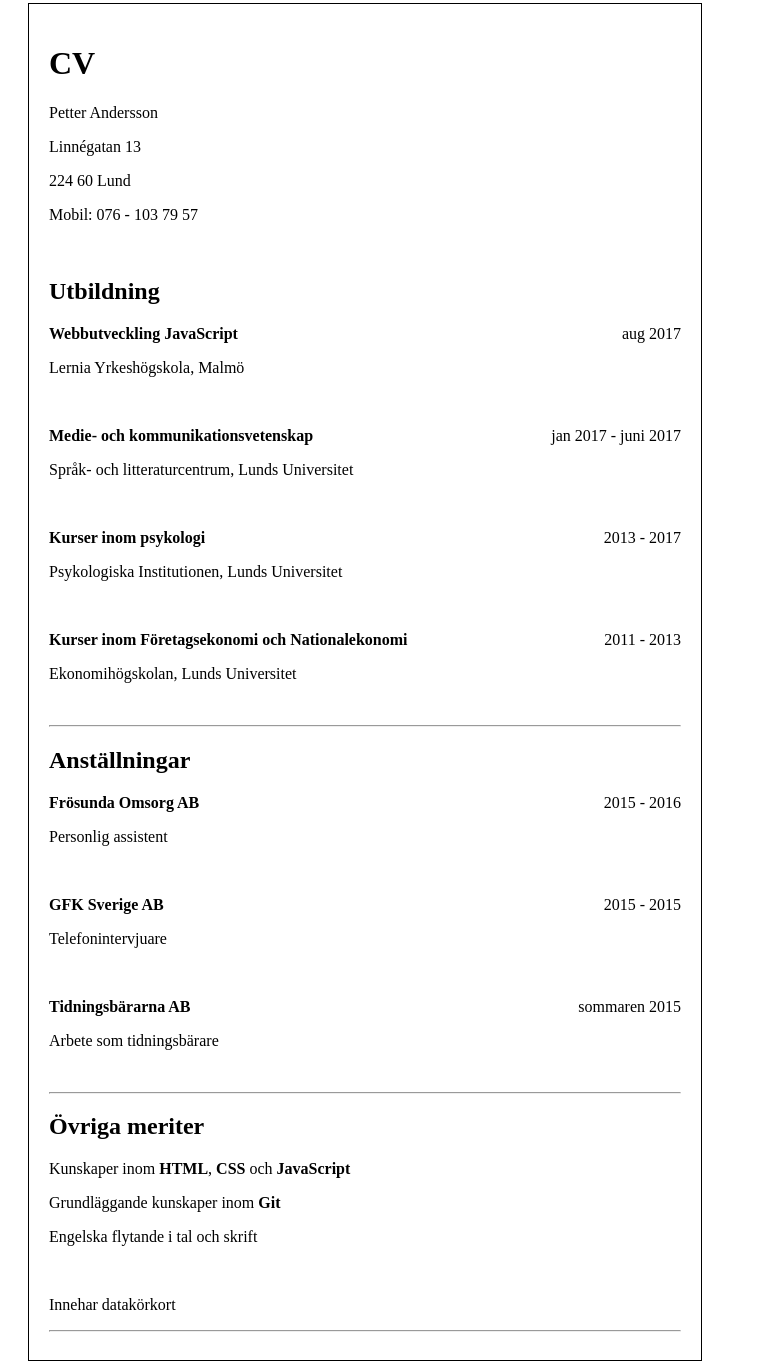
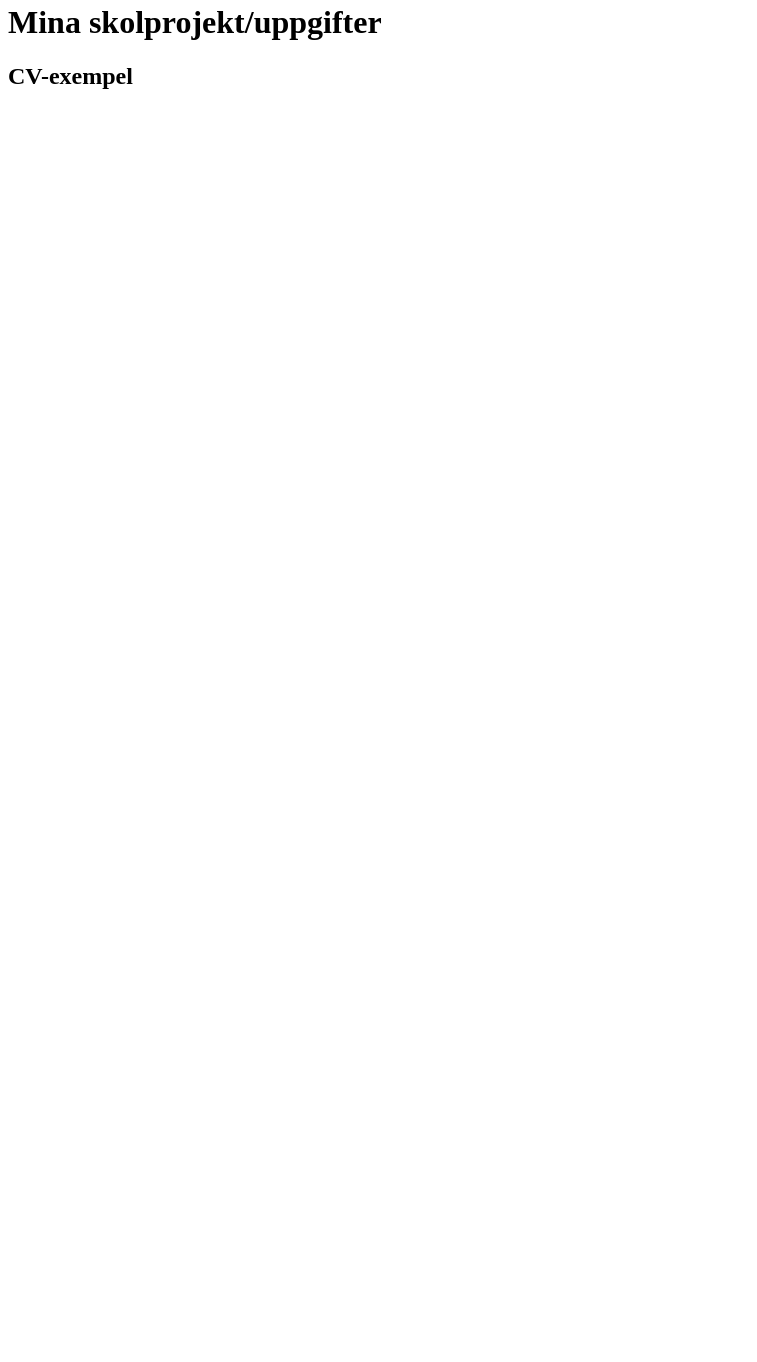
Before and after one commit to pfva/pfva.github.io, a plain HTML site: page index.html in a window 1280 px wide. Shown: the part 17-1379 px from the top of the page, without its empty margins (0-757 px from the left). After the commit the page ends 800 px from the top, so only its background shows below. Drawn offline with Linux system fonts and the light colour scheme.

Commit message:
changed frontpage

```diff
--- a/index.html
+++ b/index.html
@@ -1,80 +1,12 @@
 <!DOCTYPE html>
 <html>
+<head>
+  <title>Petter - Projekt</title>
+</head>
+<body>
+  <h1>Mina skolprojekt/uppgifter</h1>
 
-<head>
-</head>
-
-<body>
-  <div id="main" style="border: 1px solid black; width: 50%; margin: 20px; padding: 20px;">
-  <h1>CV</h1>
-
-  <div id="info">
-    <p>Petter Andersson</p>
-    <p>Linnégatan 13</p>
-    <p>224 60 Lund</p>
-    <p>Mobil: 076 - 103 79 57</p>
-    <br>
-  </div>
-
-  <h2>Utbildning</h2>
-
-  <div id="lernia">
-    <p><b>Webbutveckling JavaScript</b> <span style="float: right;">aug 2017</span></p>
-    <p>Lernia Yrkeshögskola, Malmö</p>
-    <br>
-  </div>
-
-  <div id="kom">
-    <p><b>Medie- och kommunikationsvetenskap</b> <span style="float: right;">jan 2017 - juni 2017</span></p>
-    <p>Språk- och litteraturcentrum, Lunds Universitet</p>
-    <br>
-  </div>
-
-  <div id="psy">
-    <p><b>Kurser inom psykologi</b> <span style="float: right;">2013 - 2017</span></p>
-    <p>Psykologiska Institutionen, Lunds Universitet</p>
-    <br>
-  </div>
-
-  <div id="ekonomi">
-    <p><b>Kurser inom Företagsekonomi och Nationalekonomi</b> <span style="float: right;">2011 - 2013</span></p>
-    <p>Ekonomihögskolan, Lunds Universitet</p>
-    <br>
-    <hr>
-  </div>
-
-  <h2>Anställningar</h2>
-
-  <div id="frosunda">
-    <p><b>Frösunda Omsorg AB</b> <span style="float: right;">2015 - 2016</span></p>
-    <p>Personlig assistent</p>
-    <br>
-  </div>
-
-  <div id="gfk">
-    <p><b>GFK Sverige AB</b> <span style="float: right;">2015 - 2015</span></p>
-    <p>Telefonintervjuare</p>
-    <br>
-  </div>
-
-  <div id="tidningsbararna">
-    <p><b>Tidningsbärarna AB</b> <span style="float: right;">sommaren 2015</span></p>
-    <p>Arbete som tidningsbärare</p>
-    <br>
-    <hr>
-  </div>
-
-  <h2>Övriga meriter</h2>
-
-  <div id="kunskaper">
-    <p>Kunskaper inom <b>HTML</b>, <b>CSS</b> och <b>JavaScript</b></p>
-    <p>Grundläggande kunskaper inom <b>Git</b></p>
-    <p>Engelska flytande i tal och skrift</p>
-    <br>
-    <p>Innehar datakörkort</p>
-    <hr>
-  </div>
-  </div>
+  <h2>CV-exempel</h2>
+  <a href="https://pfva.github.io/cv/"></a>
 </body>
-
 </html>
```
